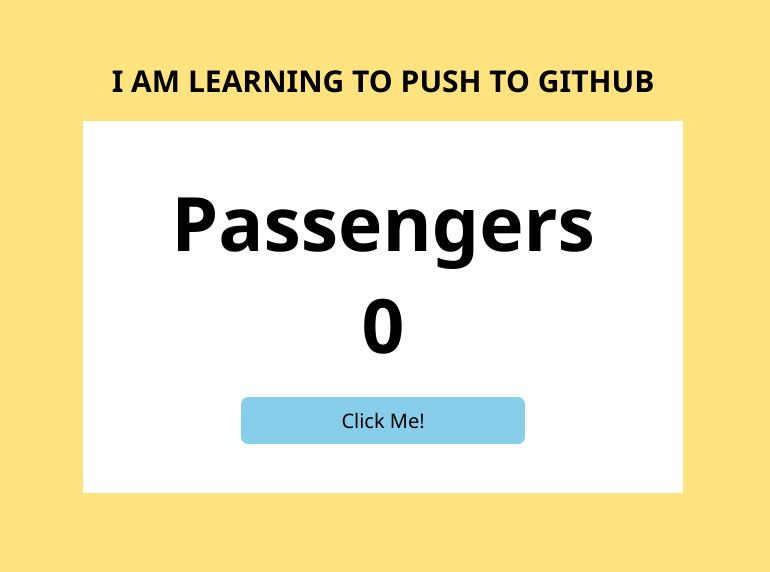
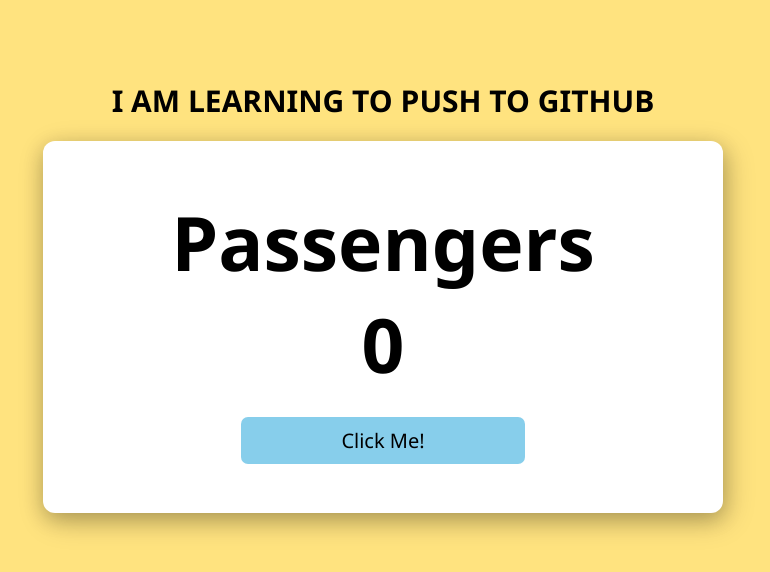
Before and after one commit to Benjie-codes/git_test, a plain HTML site: page index.html in a window 1280 px wide. Shown: the whole page, without its empty margins (257-1027 px from the left). Drawn offline with Linux system fonts and the light colour scheme.

Commit message:
unknown css update

```diff
--- a/index.css
+++ b/index.css
@@ -1,6 +1,6 @@
 body{
     margin: 0px;
-    padding: 40px;
+    padding: 60px;
     /* background-image: url("/assets/bg-img.jpeg"); */
     text-align: center;
     font-size: 50px;
@@ -17,8 +17,11 @@ h2{
 }
 .card{
     background-color: white;
-    margin: 0px 300px;
+    margin: auto;
+    width: 50%;
     padding: 50px;
+    box-shadow: 4px 8px 30px rgba(0, 0, 0, 0.2), 0 6px 20px 0 rgba(0, 0, 0, 0.19);
+    border-radius: 12px;
 }
 .btn{
     background-color: skyblue;
@@ -26,3 +29,6 @@ h2{
     font-size: 20px;
     border-radius: 7px;
 }
+.btn:hover{
+    background-color: rgb(65, 174, 217);
+}
```
